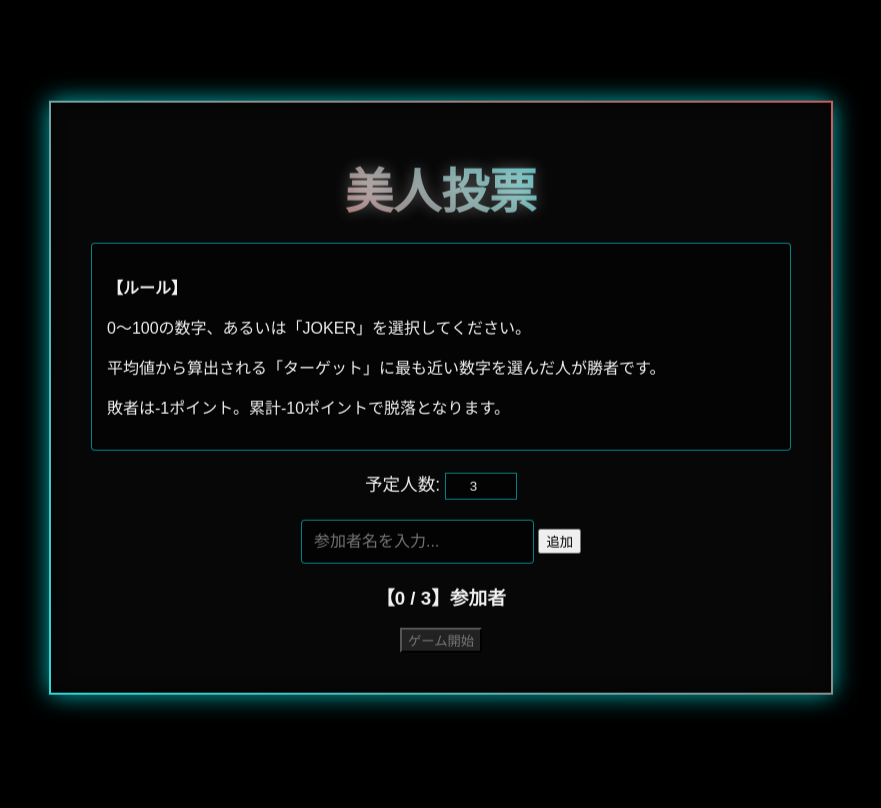
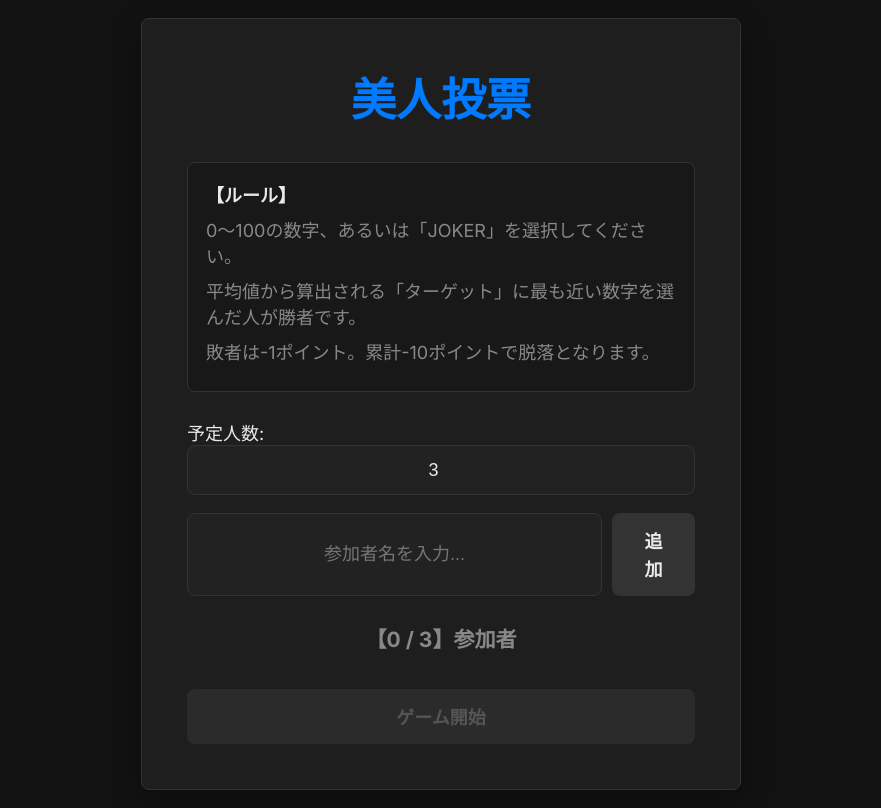
Before and after one commit to nyannyan2764/averagegame, a plain HTML site: page index.html in a window 1280 px wide. Shown: the whole page, without its empty margins (199-1080 px from the left). Drawn offline with Linux system fonts and the light colour scheme.

Commit message:
Update style.css

```diff
--- a/style.css
+++ b/style.css
@@ -1,109 +1,298 @@
+/* ============================== */
+/* 1. リセットと基本設定 */
+/* ============================== */
+
 :root {
-    --primary-color: #ff3333;
-    --secondary-color: #00ffff;
-    --joker-color: #b5179e;
-    --background-color: #000000;
-    --container-bg: rgba(10, 10, 10, 0.75);
-    --text-color: #f0f0f0;
-    --border-color: rgba(0, 255, 255, 0.5);
-    --glow-color: rgba(0, 255, 255, 0.7);
-    --font-primary: 'Orbitron', sans-serif;
-    --font-secondary: 'Noto Sans JP', sans-serif;
+    /* カラーパレット */
+    --color-background: #121212; /* 背景 */
+    --color-surface: #1E1E1E;    /* コンテナ背景 */
+    --color-primary: #007BFF;    /* メインカラー (青) */
+    --color-joker: #9D4EDD;      /* JOKERカラー (紫) */
+    --color-text-main: #EAEAEA;  /* メインテキスト */
+    --color-text-muted: #888888; /* サブテキスト */
+    --color-border: #333333;     /* 境界線 */
+
+    /* フォント */
+    --font-body: 'Inter', sans-serif;
+    --font-display: 'Poppins', sans-serif;
+
+    /* レイアウト */
+    --border-radius: 8px;
+}
+
+* {
+    margin: 0;
+    padding: 0;
+    box-sizing: border-box;
+}
+
+html {
+    font-size: 16px;
 }
 
 body {
-    font-family: var(--font-secondary);
-    background-color: var(--background-color);
-    color: var(--text-color);
-    display: flex;
-    justify-content: center;
-    align-items: center;
+    font-family: var(--font-body);
+    background-color: var(--color-background);
+    color: var(--color-text-main);
+
+    /* コンテンツを常に中央に配置 */
+    display: grid;
+    place-items: center;
     min-height: 100vh;
-    margin: 0;
-    padding: 10px;
-    box-sizing: border-box;
-    overflow: hidden;
-    position: relative;
+    padding: 1rem;
 }
 
-.background-animation {
-    position: fixed;
-    top: -50%; left: -50%;
-    width: 200%; height: 200%;
-    background: linear-gradient(45deg, #0d001c, #4d003f, #00293d, #000000);
-    background-size: 400% 400%;
-    animation: gradient-flow 15s ease infinite;
-    z-index: -1;
+
+/* ============================== */
+/* 2. メインレイアウトとコンテナ */
+/* ============================== */
+
+#game-container {
+    background-color: var(--color-surface);
+    border: 1px solid var(--color-border);
+    border-radius: var(--border-radius);
+    padding: 2rem;
+    width: 100%;
+    max-width: 500px;
+    box-shadow: 0 10px 30px rgba(0, 0, 0, 0.3);
 }
 
-#game-container {
-    position: relative;
-    background-color: var(--container-bg);
-    padding: 20px;
-    border: 2px solid;
-    border-image: linear-gradient(45deg, var(--primary-color), var(--secondary-color)) 1;
-    border-radius: 8px;
-    box-shadow: 0 0 25px var(--glow-color), inset 0 0 15px rgba(0,0,0,0.5);
-    width: 100%;
-    max-width: 700px;
-    text-align: center;
-    backdrop-filter: blur(10px);
-    animation: float 6s ease-in-out infinite, border-pulse 4s infinite;
+.screen {
+    display: none; /* JSで切り替えるためデフォルトは非表示 */
 }
 
-.screen { display: none; }
-.screen.active { display: block; }
+.screen.active {
+    display: block;
+    animation: fadeIn 0.5s ease;
+}
+
+.overlay {
+    position: fixed;
+    top: 0;
+    left: 0;
+    width: 100%;
+    height: 100%;
+    background: rgba(0, 0, 0, 0.8);
+    display: none; /* JSで active を付与して表示 */
+    place-items: center;
+    z-index: 100;
+    backdrop-filter: blur(5px);
+}
+
+.overlay.active {
+    display: grid;
+}
+
+
+/* ============================== */
+/* 3. タイポグラフィと共通要素 */
+/* ============================== */
 
 .game-title {
-    font-family: var(--font-primary);
-    font-weight: 700;
-    font-size: 2.5em;
-    color: transparent;
-    background: linear-gradient(45deg, var(--primary-color), var(--secondary-color));
-    -webkit-background-clip: text;
-    background-clip: text;
-    text-shadow: 0 0 15px rgba(255, 255, 255, 0.3);
-    margin: 10px 0;
-    position: relative;
+    font-family: var(--font-display);
+    font-size: 2.5rem;
+    color: var(--color-primary);
+    text-align: center;
+    margin-bottom: 1.5rem;
 }
 
-.rule-box { background: rgba(0,0,0,0.4); border: 1px solid var(--border-color); padding: 15px; margin: 20px 0; border-radius: 4px; text-align: left; }
-.player-count-setting { margin: 20px 0; font-size: 1.1em; }
-#total-players-input { width: 60px; text-align: center; background: rgba(0,0,0,0.5); border: 1px solid var(--border-color); color: var(--text-color); padding: 5px; font-family: var(--font-primary); }
-input[type="text"], input[type="password"] { background: rgba(0,0,0,0.5); border: 1px solid var(--border-color); color: var(--text-color); padding: 12px; font-size: 16px; font-family: var(--font-primary); border-radius: 4px; transition: all 0.3s; }
-input:focus { outline: none; box-shadow: 0 0 10px var(--glow-color); border-color: var(--secondary-color); }
-#player-list { list-style: none; padding: 0; }
-#player-list li { background-color: rgba(0, 255, 255, 0.1); padding: 10px; border-left: 3px solid var(--secondary-color); margin-bottom: 8px; text-align: left; }
-#current-rule { font-family: var(--font-primary); color: var(--primary-color); text-shadow: 0 0 8px var(--primary-color); border: 1px solid var(--primary-color); background: rgba(255, 51, 51, 0.1); padding: 10px; margin-bottom: 20px; font-size: 1.1em; animation: pulse-red 2s infinite; }
-#scoreboard, #result-scoreboard { display: flex; justify-content: center; flex-wrap: wrap; gap: 10px; margin: 25px 0; }
-.score-card { background: linear-gradient(145deg, #1e1e1e, #181818); border: 1px solid var(--border-color); padding: 15px; border-radius: 4px; min-width: 120px; transition: all 0.3s; }
-.score-card.eliminated { background: #333; text-decoration: line-through; opacity: 0.6; border-color: #555; box-shadow: none; }
-.score-card .name { font-weight: bold; font-size: 1.1em; }
-.score-card .score { font-family: var(--font-primary); font-size: 1.5em; color: var(--primary-color); text-shadow: 0 0 5px var(--glow-color); }
-.round-title { font-family: var(--font-primary); color: var(--secondary-color); text-shadow: 0 0 10px var(--secondary-color); }
-#input-area { margin-top: 20px; display: grid; gap: 15px; }
-.player-input-group { display: flex; align-items: center; justify-content: center; gap: 10px; flex-wrap: wrap; }
-.player-input-group label { flex-basis: 100px; text-align: right; }
-.player-input-group input { flex-grow: 1; }
-.joker-btn { border: 2px solid var(--joker-color); color: var(--joker-color); background: transparent; padding: 10px; font-family: var(--font-primary); cursor: pointer; transition: all 0.3s; }
-.joker-btn:hover { background: rgba(181, 23, 158, 0.2); box-shadow: 0 0 10px var(--joker-color); }
-.joker-btn.selected { background: var(--joker-color); color: #fff; }
-input[type="password"].joker-selected { background-color: #333; border-color: var(--joker-color); }
-#result-details { border: 1px solid var(--border-color); padding: 20px; margin: 20px 0; }
-#target-number { color: var(--primary-color); font-weight: bold; font-size: 1.2em; text-shadow: 0 0 8px var(--glow-color); }
-#round-winner { background: rgba(0, 255, 255, 0.1); border: 1px solid var(--secondary-color); color: var(--secondary-color); padding: 15px; border-radius: 4px; font-size: 1.2em; text-shadow: 0 0 5px var(--secondary-color); }
-.cybr-btn { font-family: var(--font-primary); font-size: 16px; background: transparent; color: var(--text-color); border: 2px solid var(--border-color); padding: 12px 24px; cursor: pointer; position: relative; overflow: hidden; margin: 10px; transition: all 0.3s; }
-.cybr-btn:hover { background: rgba(0, 255, 255, 0.1); }
-.cybr-btn.primary { border-color: var(--secondary-color); color: var(--secondary-color); }
-.cybr-btn.primary:hover { background: rgba(0, 255, 255, 0.2); box-shadow: 0 0 15px var(--glow-color); }
-button:disabled { background: #222 !important; border-color: #555 !important; color: #777 !important; cursor: not-allowed; box-shadow: none !important; }
-.overlay { position: fixed; top: 0; left: 0; width: 100%; height: 100%; background: rgba(0, 0, 0, 0.9); display: none; justify-content: center; align-items: center; z-index: 100; backdrop-filter: blur(5px); animation: fadeIn 0.5s ease; }
-.overlay.active { display: flex; }
-.elimination-box { text-align: center; animation: float 6s ease-in-out infinite; }
-.eliminated-name-display { font-size: 2em; font-family: var(--font-primary); color: var(--primary-color); text-shadow: 0 0 10px var(--primary-color); }
-@keyframes gradient-flow { 0%{background-position:0% 50%} 50%{background-position:100% 50%} 100%{background-position:0% 50%} }
-@keyframes float { 0% { transform: translatey(0px); } 50% { transform: translatey(-10px); } 100% { transform: translatey(0px); } }
-@keyframes border-pulse { 0% { border-image: linear-gradient(45deg, var(--primary-color), var(--secondary-color)) 1; } 50% { border-image: linear-gradient(45deg, var(--secondary-color), var(--primary-color)) 1; } 100% { border-image: linear-gradient(45deg, var(--primary-color), var(--secondary-color)) 1; } }
-@keyframes pulse-red { 0%, 100% { opacity: 1; text-shadow: 0 0 8px var(--primary-color); } 50% { opacity: 0.8; text-shadow: 0 0 12px var(--primary-color); } }
-@keyframes fadeIn { from { opacity: 0; } to { opacity: 1; } }
-@media (min-width: 600px) { #game-container { padding: 40px; } .game-title { font-size: 3em; } }
+.rule-box {
+    background-color: rgba(0, 0, 0, 0.2);
+    border: 1px solid var(--color-border);
+    padding: 1rem;
+    margin: 1.5rem 0;
+    border-radius: var(--border-radius);
+    text-align: left;
+    color: var(--color-text-muted);
+}
+.rule-box p {
+    margin-bottom: 0.5rem;
+}
+.rule-box strong {
+    color: var(--color-text-main);
+}
+
+h3 {
+    text-align: center;
+    color: var(--color-text-muted);
+    margin-top: 1.5rem;
+}
+
+/* ============================== */
+/* 4. ボタンとフォーム */
+/* ============================== */
+
+.btn {
+    font-family: var(--font-display);
+    font-size: 1rem;
+    font-weight: 700;
+    padding: 0.75rem 1.5rem;
+    border-radius: var(--border-radius);
+    border: none;
+    cursor: pointer;
+    transition: all 0.2s ease;
+    width: 100%;
+    margin-top: 1rem;
+}
+.btn.primary {
+    background-color: var(--color-primary);
+    color: white;
+}
+.btn:not(.primary) {
+    background-color: #333;
+    color: var(--color-text-main);
+}
+.btn:hover:not(:disabled) {
+    transform: translateY(-2px);
+    filter: brightness(1.2);
+}
+.btn:disabled {
+    background-color: #2b2b2b;
+    color: #555;
+    cursor: not-allowed;
+}
+
+input[type="text"],
+input[type="number"],
+input[type="password"] {
+    background-color: #222;
+    border: 1px solid var(--color-border);
+    color: var(--color-text-main);
+    padding: 0.75rem;
+    font-size: 1rem;
+    border-radius: var(--border-radius);
+    width: 100%;
+    text-align: center;
+}
+input:focus {
+    outline: none;
+    border-color: var(--color-primary);
+}
+
+#player-setup {
+    display: flex;
+    gap: 10px;
+    margin: 1rem 0;
+}
+#player-setup .btn {
+    width: auto;
+    margin-top: 0;
+}
+#player-setup input {
+    flex-grow: 1;
+}
+
+/* ============================== */
+/* 5. ゲーム画面特有のスタイル */
+/* ============================== */
+
+#player-list {
+    list-style: none;
+    padding: 0;
+    margin: 1rem 0;
+}
+#player-list li {
+    background-color: #2a2a2a;
+    padding: 0.75rem;
+    border-left: 3px solid var(--color-primary);
+    margin-bottom: 0.5rem;
+    border-radius: 4px;
+}
+
+.score-card {
+    background-color: #2a2a2a;
+    padding: 1rem;
+    border-radius: var(--border-radius);
+    min-width: 120px;
+    text-align: center;
+    border: 1px solid var(--color-border);
+}
+.score-card .name { font-weight: bold; }
+.score-card .score {
+    font-family: var(--font-display);
+    font-size: 1.75rem;
+    color: var(--color-primary);
+}
+.score-card.eliminated {
+    background-color: #222;
+    opacity: 0.5;
+    text-decoration: line-through;
+}
+
+/* プレイヤー選択画面 */
+.player-select-box { text-align: center; }
+#player-select-buttons { display: flex; flex-wrap: wrap; gap: 10px; justify-content: center; margin: 2rem 0; }
+.player-select-btn {
+    padding: 0.75rem 1.25rem;
+    background-color: #333;
+    color: var(--color-text-main);
+    border: 1px solid var(--color-border);
+    border-radius: var(--border-radius);
+    cursor: pointer;
+    transition: all 0.2s ease;
+}
+.player-select-btn.selected {
+    background-color: var(--color-primary);
+    color: white;
+    border-color: var(--color-primary);
+}
+
+/* 入力欄のロック状態 */
+.player-input-container {
+    padding: 1rem;
+    margin-bottom: 0.5rem;
+    border-radius: var(--border-radius);
+    border: 2px solid transparent;
+    transition: all 0.3s ease-in-out;
+}
+.player-input-container.is-controllable {
+    border-color: var(--color-primary);
+    background-color: rgba(0, 123, 255, 0.05);
+}
+.player-input-container.is-locked {
+    opacity: 0.4;
+    pointer-events: none;
+}
+.player-input-group {
+    display: grid;
+    grid-template-columns: 1fr 1fr;
+    gap: 10px;
+    align-items: center;
+}
+.joker-btn {
+    padding: 0.75rem;
+    border: 1px solid var(--color-joker);
+    color: var(--color-joker);
+    background-color: transparent;
+    border-radius: var(--border-radius);
+    font-weight: bold;
+    cursor: pointer;
+    transition: all 0.2s ease;
+}
+.joker-btn.selected {
+    background-color: var(--color-joker);
+    color: white;
+}
+
+/* ============================== */
+/* 6. レスポンシブ対応 */
+/* ============================== */
+
+@media (min-width: 768px) {
+    html {
+        font-size: 18px; /* PCでは少しフォントを大きく */
+    }
+    #game-container {
+        max-width: 600px;
+        padding: 2.5rem;
+    }
+}
+
+/* ============================== */
+/* 7. アニメーション */
+/* ============================== */
+
+@keyframes fadeIn {
+    from { opacity: 0; transform: translateY(10px); }
+    to { opacity: 1; transform: translateY(0); }
+}
```
